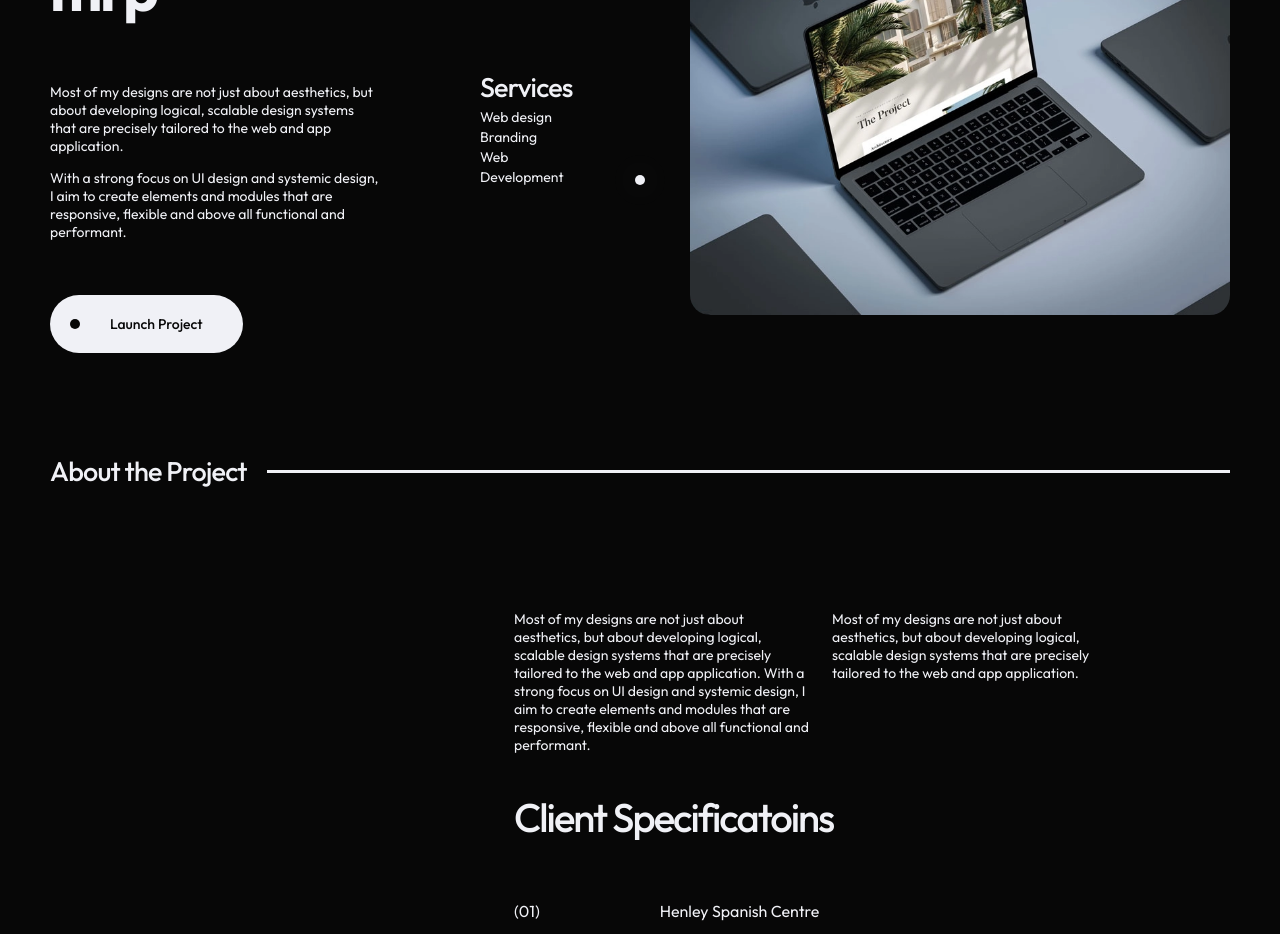
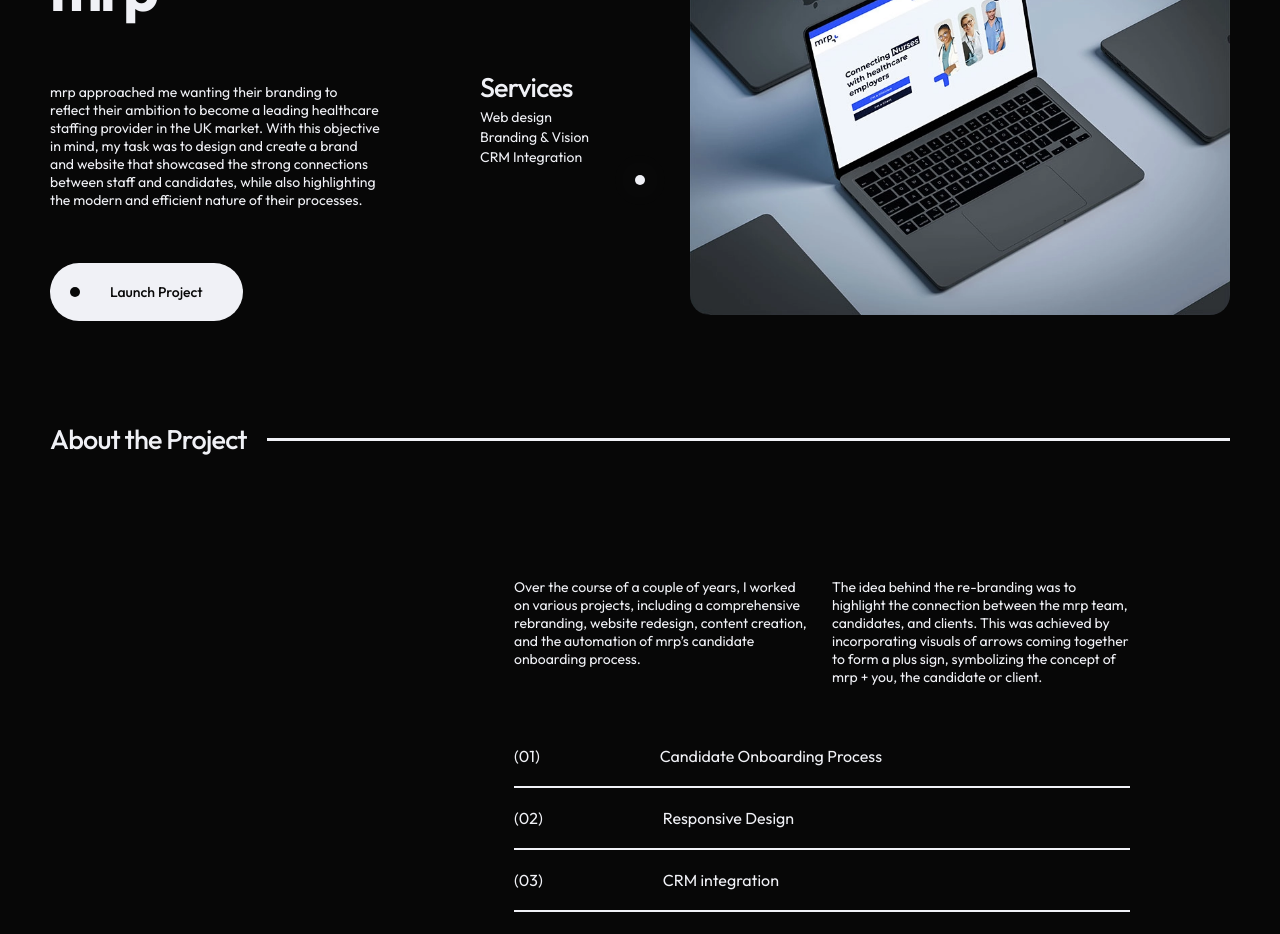
Before and after one commit to javiductor/thespaghetti.dev, a React (Vite) app: page /work/mrp in a window 1280 px wide. Shown: the part 220-1154 px from the top of the page. Built offline with nearby package versions, Linux system fonts and the light colour scheme; what @directus/sdk would draw is missing.

Commit message:
1. Adding copy to the website 2. Adding images

```diff
--- a/src/components/pages/case-studies/Henley Spanish Centre/Henley-Spanish.jsx
+++ b/src/components/pages/case-studies/Henley Spanish Centre/Henley-Spanish.jsx
@@ -17,8 +17,7 @@ const HenleySpanish = () => {
       <CaseStudyHeader
         title="Henley Spanish Centre"
         description={[
-          "Most of my designs are not just about aesthetics, but about developing logical, scalable design systems that are precisely tailored to the web and app application.",
-          "With a strong focus on UI design and systemic design, I aim to create elements and modules that are responsive, flexible and above all functional and performant.",
+          "When The Henley Spanish Centre approached me in September 2024, they were ready to transform their digital identity. Their mission? To pivot from a traditional face-to-face language school to a modern online learning hub. The challenge was clear: create a lightning-fast, mobile-optimised website that would showcase their virtual classroom experience and position them as leaders in online Spanish education.",
         ]}
         heading="Services"
         services={[
@@ -27,36 +26,33 @@ const HenleySpanish = () => {
           { name: "Web Development" },
         ]}
         imgSrc={"/assets/Portfolio/TTHC.webp"}
-        imgAlt={"Torres Heights Mockup"}
+        imgAlt={"Henley Spanish Mockup"}
         button="https://www.henelyspanishcentre.co.uk"
       />
       <Divider header={"About the Project"} />
       <Service
-        description1="Most of my designs are not just about aesthetics, but about developing logical, scalable design systems that are precisely tailored to the web and app application.
-
-      With a strong focus on UI design and systemic design, I aim to create elements and modules that are responsive, flexible and above all functional and performant."
-        description2="Most of my designs are not just about aesthetics, but about developing logical, scalable design systems that are precisely tailored to the web and app application."
-        heading2="Client Specificatoins"
+        description1="I designed the solution around a scalable, component-based architecture – ensuring both visual consistency and future growth potential. By strategically reusing elements throughout the site, we achieved a cohesive user experience while building a foundation that could easily evolve with their expanding online offerings."
+        description2="The branding and design of the website also needed a revamp. Highlighting the online aspect of the business whilst keeping a minimalist approach to both the brand and the design."
         services={[
           {
             number: "(01)",
-            name: "Henley Spanish Centre",
+            name: "New branding and long term vision",
           },
           {
             number: "(02)",
-            name: "mrp",
+            name: "A design that highlights online learning",
           },
           {
             number: "(03)",
-            name: "Torres Heights",
+            name: "Website optimised for speed",
           },
           {
             number: "(04)",
-            name: "enferm.io",
+            name: "SEO optimised website",
           },
           {
             number: "(05)",
-            name: "NovaFlip",
+            name: "Good user experience",
           },
         ]}
       />
--- a/src/components/pages/case-studies/Spaghetti.jsx/Spaghetti.jsx
+++ b/src/components/pages/case-studies/Spaghetti.jsx/Spaghetti.jsx
@@ -17,8 +17,8 @@ const Spaghetti = () => {
       <CaseStudyHeader
         title="Spaghetti.dev"
         description={[
-          "Most of my designs are not just about aesthetics, but about developing logical, scalable design systems that are precisely tailored to the web and app application.",
-          "With a strong focus on UI design and systemic design, I aim to create elements and modules that are responsive, flexible and above all functional and performant.",
+          "The Spaghetti Dev emerged from a simple truth: writing clean code is an art. When I started learning JavaScript, I watched as my neat solutions transformed into tangled complexity. Rather than seeing this as a setback, I embraced it as an opportunity to grow.",
+          "Now, this platform serves as both my portfolio and a dynamic journal of my development journey – sharing insights, celebrating progress, and documenting the continuous pursuit of coding excellence.",
         ]}
         heading="Services"
         services={[
@@ -26,37 +26,33 @@ const Spaghetti = () => {
           { name: "Branding" },
           { name: "Web Development" },
         ]}
-        imgSrc={"/assets/Portfolio/TTHC.webp"}
-        imgAlt={"Torres Heights Mockup"}
-        button="https://www.henelyspanishcentre.co.uk"
+        imgSrc={"/assets/Portfolio/spaghetti.jpg"}
+        imgAlt={"Spaghetti Dev Mockup"}
       />
       <Divider header={"About the Project"} />
       <Service
-        description1="Most of my designs are not just about aesthetics, but about developing logical, scalable design systems that are precisely tailored to the web and app application.
-
-      With a strong focus on UI design and systemic design, I aim to create elements and modules that are responsive, flexible and above all functional and performant."
-        description2="Most of my designs are not just about aesthetics, but about developing logical, scalable design systems that are precisely tailored to the web and app application."
-        heading2="Client Specificatoins"
+        description1="This project weaves together two distinct elements: a showcase of my completed work and a living document of my development journey. The portfolio section highlights key projects I've brought to life, while the blog captures the ongoing learning experiences, challenges, and victories in my web development path."
+        description2="To ensure both speed and flexibility, I took a hybrid approach. The portfolio section is built as a static site for optimal performance, while the blog leverages Directus, a headless CMS, allowing me to seamlessly share updates about my learning journey. This combination delivers fast load times without sacrificing the ability to add dynamic content as I grow"
         services={[
           {
             number: "(01)",
-            name: "Henley Spanish Centre",
+            name: "Timeless UI Design",
           },
           {
             number: "(02)",
-            name: "mrp",
+            name: "API integration to headerless CMS",
           },
           {
             number: "(03)",
-            name: "Torres Heights",
+            name: "Built using React JS & CSS",
           },
           {
             number: "(04)",
-            name: "enferm.io",
+            name: "Dark / Light mode",
           },
           {
             number: "(05)",
-            name: "NovaFlip",
+            name: "Micro animations",
           },
         ]}
       />
--- a/src/components/pages/case-studies/Torres Heights/torres-heights.jsx
+++ b/src/components/pages/case-studies/Torres Heights/torres-heights.jsx
@@ -17,46 +17,35 @@ const TorresHeights = () => {
       <CaseStudyHeader
         title="Torres Heights"
         description={[
-          "Most of my designs are not just about aesthetics, but about developing logical, scalable design systems that are precisely tailored to the web and app application.",
-          "With a strong focus on UI design and systemic design, I aim to create elements and modules that are responsive, flexible and above all functional and performant.",
+          "The Torres Heights Collection is a real estate development located on the sun-kissed bay of Talamanca, Ibiza. My brief was to create a website tailored to the stunning interior design renders that showcase the property.",
+          "The website takes visitors on a journey through the Ibizan coast and the different areas of the properties. By balancing the visuals with a warm background colour and an asymmetrical layout, I created a sense of exploration and discovery that leaves viewers wanting to see more.",
         ]}
         heading="Services"
-        services={[
-          { name: "Web design" },
-          { name: "Branding" },
-          { name: "Web Development" },
-        ]}
+        services={[{ name: "Web design" }, { name: "Copywritting" }]}
         imgSrc={"/assets/Portfolio/TTHC.webp"}
         imgAlt={"Torres Heights Mockup"}
-        button="https://www.henelyspanishcentre.co.uk"
+        button="https://thetorresheightscollection.com/"
       />
       <Divider header={"About the Project"} />
       <Service
-        description1="Most of my designs are not just about aesthetics, but about developing logical, scalable design systems that are precisely tailored to the web and app application.
-
-      With a strong focus on UI design and systemic design, I aim to create elements and modules that are responsive, flexible and above all functional and performant."
-        description2="Most of my designs are not just about aesthetics, but about developing logical, scalable design systems that are precisely tailored to the web and app application."
-        heading2="Client Specificatoins"
+        description1="The project was built using the Divi Theme Builder on WordPress as this allowed for a quick and efficient set up. Featured included listing of properties, forms, parallax images and a map section."
+        description2="Once the project was finished I offered a hosting and management service that included regular updates and optimisation."
         services={[
           {
             number: "(01)",
-            name: "Henley Spanish Centre",
+            name: "Luxury and Minimalist Design",
           },
           {
             number: "(02)",
-            name: "mrp",
+            name: " Responsive design",
           },
           {
             number: "(03)",
-            name: "Torres Heights",
+            name: "Copywriting",
           },
           {
             number: "(04)",
-            name: "enferm.io",
-          },
-          {
-            number: "(05)",
-            name: "NovaFlip",
+            name: "Hosting & Management",
           },
         ]}
       />
--- a/src/components/pages/case-studies/mrp/mrp.jsx
+++ b/src/components/pages/case-studies/mrp/mrp.jsx
@@ -17,46 +17,42 @@ const Mrp = () => {
       <CaseStudyHeader
         title="mrp"
         description={[
-          "Most of my designs are not just about aesthetics, but about developing logical, scalable design systems that are precisely tailored to the web and app application.",
-          "With a strong focus on UI design and systemic design, I aim to create elements and modules that are responsive, flexible and above all functional and performant.",
+          "mrp approached me wanting their branding to reflect their ambition to become a leading healthcare staffing provider in the UK market. With this objective in mind, my task was to design and create a brand and website that showcased the strong connections between staff and candidates, while also highlighting the modern and efficient nature of their processes.",
         ]}
         heading="Services"
         services={[
           { name: "Web design" },
-          { name: "Branding" },
-          { name: "Web Development" },
+          { name: "Branding & Vision" },
+          { name: "CRM Integration" },
         ]}
-        imgSrc={"/assets/Portfolio/TTHC.webp"}
-        imgAlt={"Torres Heights Mockup"}
-        button="https://www.henelyspanishcentre.co.uk"
+        imgSrc={"/assets/Portfolio/mrp.webp"}
+        imgAlt={"mrp Mockup"}
+        button="https://www.medicalresourcepartners.co.uk"
       />
       <Divider header={"About the Project"} />
       <Service
-        description1="Most of my designs are not just about aesthetics, but about developing logical, scalable design systems that are precisely tailored to the web and app application.
-
-      With a strong focus on UI design and systemic design, I aim to create elements and modules that are responsive, flexible and above all functional and performant."
-        description2="Most of my designs are not just about aesthetics, but about developing logical, scalable design systems that are precisely tailored to the web and app application."
-        heading2="Client Specificatoins"
+        description1="Over the course of a couple of years, I worked on various projects, including a comprehensive rebranding, website redesign, content creation, and the automation of mrp’s candidate onboarding process."
+        description2="The idea behind the re-branding was to highlight the connection between the mrp team, candidates, and clients. This was achieved by incorporating visuals of arrows coming together to form a plus sign, symbolizing the concept of mrp + you, the candidate or client."
         services={[
           {
             number: "(01)",
-            name: "Henley Spanish Centre",
+            name: "Candidate Onboarding Process",
           },
           {
             number: "(02)",
-            name: "mrp",
+            name: "Responsive Design",
           },
           {
             number: "(03)",
-            name: "Torres Heights",
+            name: "CRM integration",
           },
           {
             number: "(04)",
-            name: "enferm.io",
+            name: "Bespoke Design and Content",
           },
           {
             number: "(05)",
-            name: "NovaFlip",
+            name: "New branding and strategy",
           },
         ]}
       />
--- a/src/components/pages/home/components/about-me.jsx
+++ b/src/components/pages/home/components/about-me.jsx
@@ -20,12 +20,11 @@ const AboutMe = () => {
             me a unique perspective, allowing me to create solutions that are
             both technically sound and visually compelling.
           </p>
-          <h3 className={styles.aboutHeading}>Client Collabortations</h3>
           <div className={styles.clientList}>
             <ul>
-              <li>Henley Spanish Centre</li>
-              <li>mrp</li>
-              <li>Torres Heights</li>
+              <li>Web Development</li>
+              <li>Web Design</li>
+              <li>Branding & Vision</li>
             </ul>
           </div>
         </div>
--- a/src/components/pages/home/components/about-me.module.css
+++ b/src/components/pages/home/components/about-me.module.css
@@ -17,6 +17,10 @@
   border-radius: 30px;
   width: 100%;
   height: auto;
+}
+
+.clientList {
+  margin-top: 40px;
 }
 
 .clientList li,
--- a/src/components/pages/work/components/projects.jsx
+++ b/src/components/pages/work/components/projects.jsx
@@ -29,6 +29,7 @@ const Projects = () => {
       thumbImageSrc: "/assets/Portfolio/TTHC.webp",
       altDescription: "Project Four",
       category: ["Web Design", "Branding & Vision"],
+      heading: "Torres Heights",
       link: "/work/torres-heights",
     },
   ];
@@ -60,6 +61,7 @@ const Projects = () => {
                 altDescription={project.altDescription}
                 category={project.category}
                 heading={project.heading}
+                link={project.link}
               />
             </div>
           ))}
--- a/src/components/shared/menu.jsx
+++ b/src/components/shared/menu.jsx
@@ -69,9 +69,7 @@ const Menu = function () {
             </Link>
           </li>
           <li>
-            <Link to="/contact" onClick={() => setIsOpen(false)}>
-              contact
-            </Link>
+            <a href="mailto:javi@theatomlab.co.uk">contact</a>
           </li>
           <li className={styles.toggleItem}>
             <button
```
